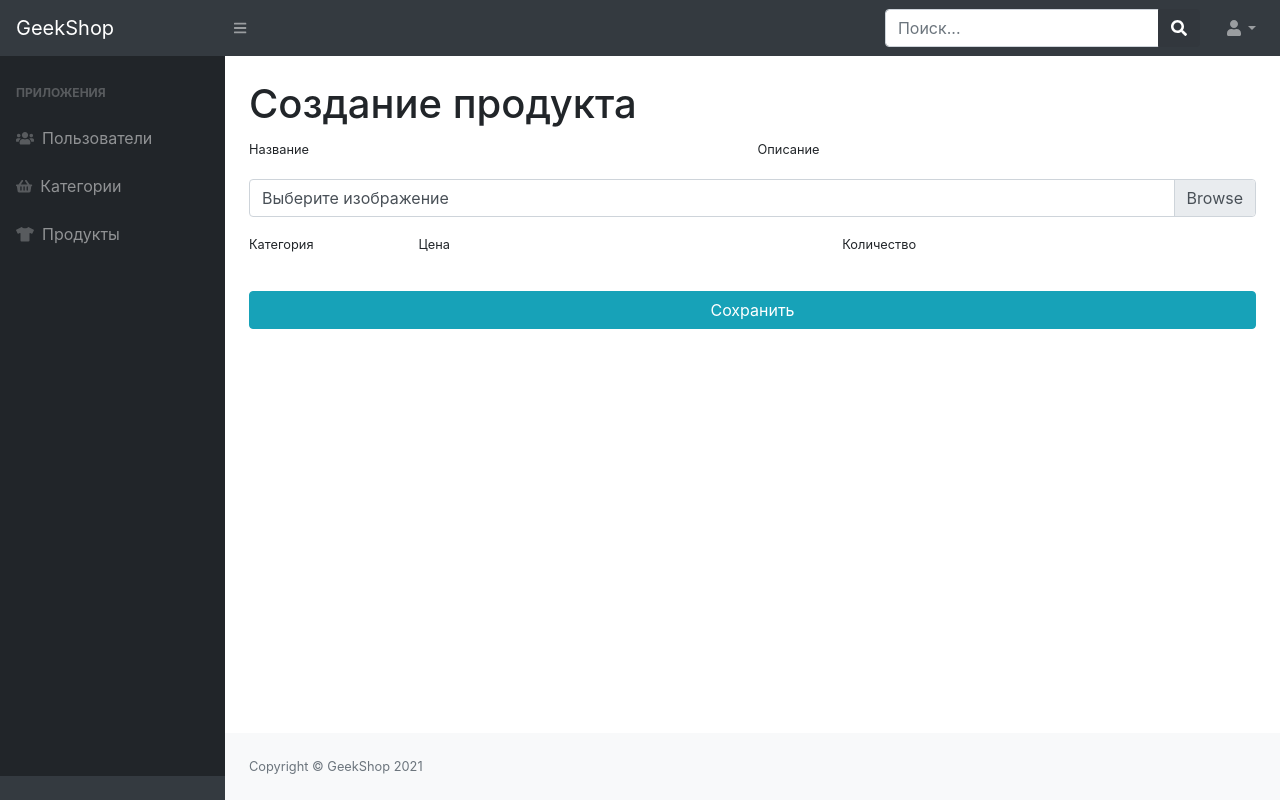
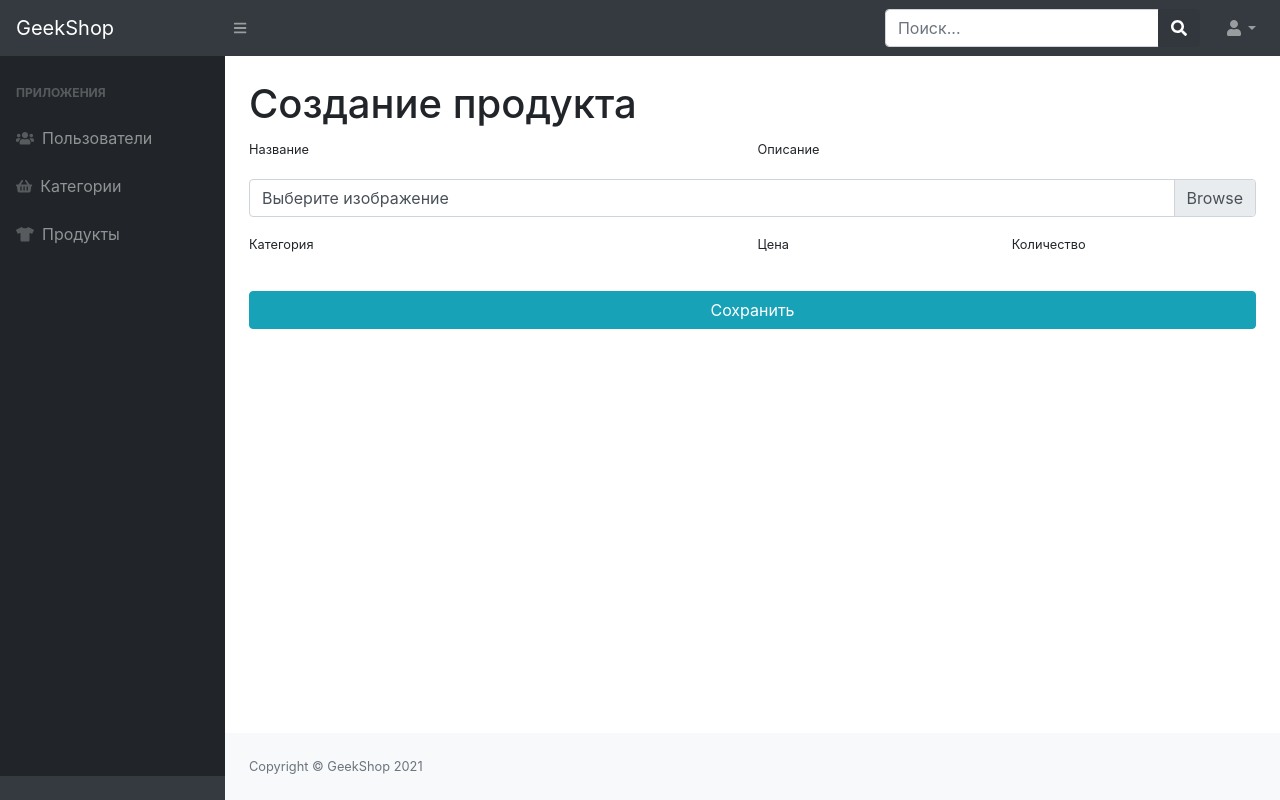
Before and after one commit to t-rexamarin/geekbrains-django, a Django app: template geekshop/adminapp/templates/adminapp/admin-products-create.html in a window 1280 px wide. Run offline with Django 3.2, Linux system fonts and the light colour scheme; the template is opened without the code that fills it, so the values that code supplies are empty; some libraries are stand-ins or nearby versions.

Commit message:
admin product creation layout fix

```diff
--- a/geekshop/adminapp/templates/adminapp/admin-products-create.html
+++ b/geekshop/adminapp/templates/adminapp/admin-products-create.html
@@ -30,15 +30,15 @@
                         </div>
                     </div>
                     <div class="form-row">
-                        <div class="col-lg-2">
+                        <div class="col-lg-6">
                             <label class="small mb-1" for="{{ form.category.id_for_label }}">Категория</label>
                             {{ form.category }}
                         </div>
-                        <div class="col-lg-5">
+                        <div class="col-lg-3">
                             <label class="small mb-1" for="{{ form.price.id_for_label }}">Цена</label>
                             {{ form.price }}
                         </div>
-                        <div class="col-lg-5">
+                        <div class="col-lg-3">
                             <label class="small mb-1" for="{{ form.email.id_for_label }}">Количество</label>
                             {{ form.quantity }}
                         </div>
--- a/geekshop/adminapp/views.py
+++ b/geekshop/adminapp/views.py
@@ -56,7 +56,6 @@ class UserCreateView(CreateView, BaseClassContextMixin, CustomDispatchMixin):
             errors = [err_text for err_text in [form_field.errors for form_field in form] if len(err_text) > 0]
             messages.error(request, errors)
             return render(request, self.template_name, {'form': form})
-
 
 
 class UserUpdateView(UpdateView, BaseClassContextMixin, CustomDispatchMixin):
```
